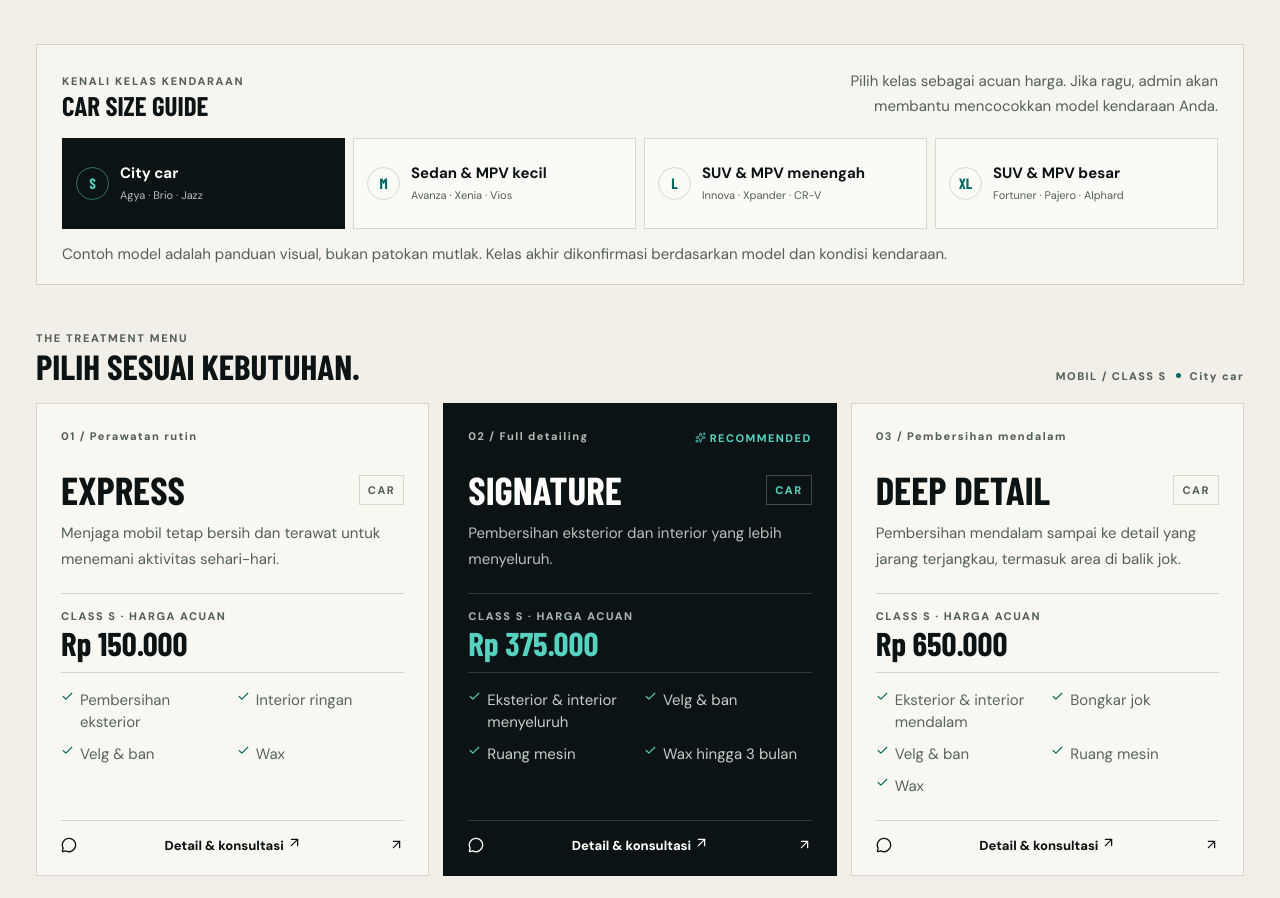
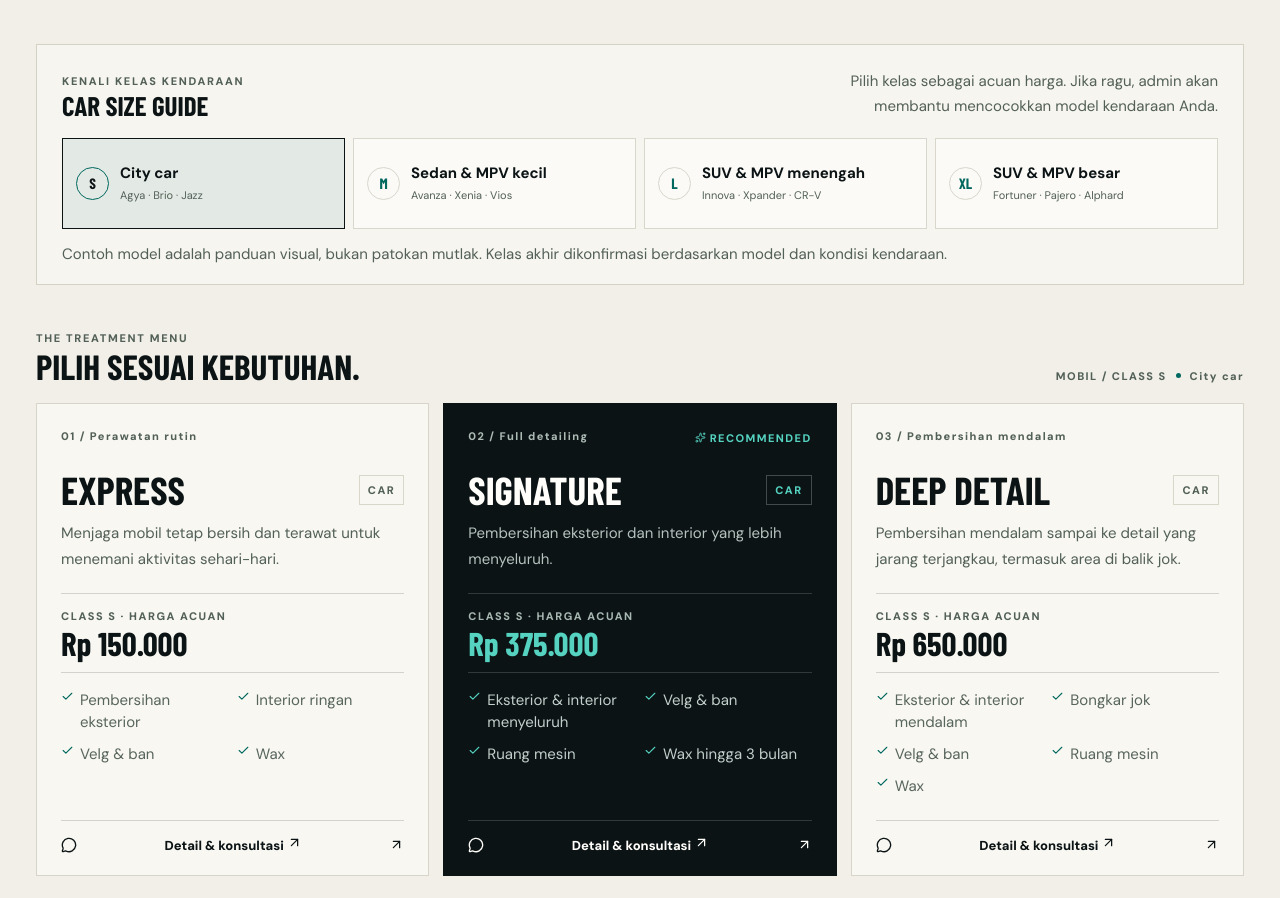
Before and after one commit to kannaryukkei/ai-operated-web-studio, a React (Vite) app in the folder blueprints/starter/template-kit/starter/: page / in a window 1280 px wide. Shown: the part 1140-2038 px from the top of the page. Built offline with nearby package versions, Linux system fonts and the light colour scheme; a web font is replaced by a local one.

Commit message:
style: keep selected vehicle classes contrast-safe

```diff
--- a/blueprints/starter/template-kit/starter/src/styles.css
+++ b/blueprints/starter/template-kit/starter/src/styles.css
@@ -748,3 +748,9 @@ main .contact-footnote,
 .contact-footnote { color: #ffffff; }
 
 .finder-result > div:first-child > p { color: #526057; }
+
+/* Keep vehicle-class selection legible in both default and selected states. */
+.class-option.is-active { color: var(--night); background: #e3e9e4; border-color: var(--night); }
+.class-option.is-active > span { border-color: var(--teal-dark); color: var(--night); }
+main .class-option small,
+main .class-option.is-active small { color: #526057 !important; }
```
